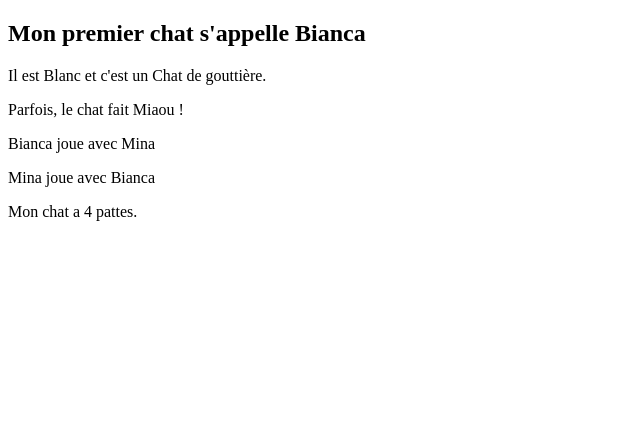
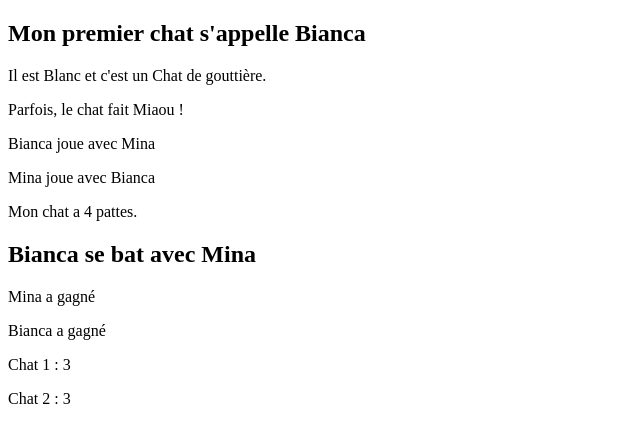
Before and after one commit to dwwm-douai/php, a PHP site: page / in a window 1280 px wide. Shown: the top 443 px of the page, without its empty margins (0-640 px from the left). Run offline with PHP 8.4, Linux system fonts and the light colour scheme.

Commit message:
Continue poo

```diff
--- a/13-poo/01-bases/Chat.php
+++ b/13-poo/01-bases/Chat.php
@@ -23,6 +23,21 @@ class Chat {
         return $this->nom.' joue avec '.$chat->nom;
     }
 
+    public function seBatAvec($chat)
+    {
+        // Sur 0, $chat perd, $this gagne
+        // Sur 1, $chat gagne, $this perd
+        $chatGagne = rand(0, 1);
+
+        if ($chatGagne) {
+            $this->pattes--;
+            return $chat->nom.' a gagné';
+        } else {
+            $chat->pattes--;
+            return $this->nom.' a gagné';
+        }
+    }
+
     public function getPattes()
     {
         return $this->pattes;
--- a/13-poo/01-bases/index.php
+++ b/13-poo/01-bases/index.php
@@ -30,6 +30,12 @@
         <p><?php echo $chat2->joueAvec($chat1) ?></p>
 
         <p>Mon chat a <?php echo $chat1->getPattes() ?> pattes.</p>
+
+        <h2><?php echo $chat1->nom ?> se bat avec <?php echo $chat2->nom ?></h2>
+        <p><?php echo $chat1->seBatAvec($chat2) ?></p>
+        <p><?php echo $chat1->seBatAvec($chat2) ?></p>
+        <p>Chat 1 : <?php echo $chat1->getPattes() ?></p>
+        <p>Chat 2 : <?php echo $chat2->getPattes() ?></p>
     </div>
 </body>
 </html>
```
Also changed, not shown: 1 other file.
